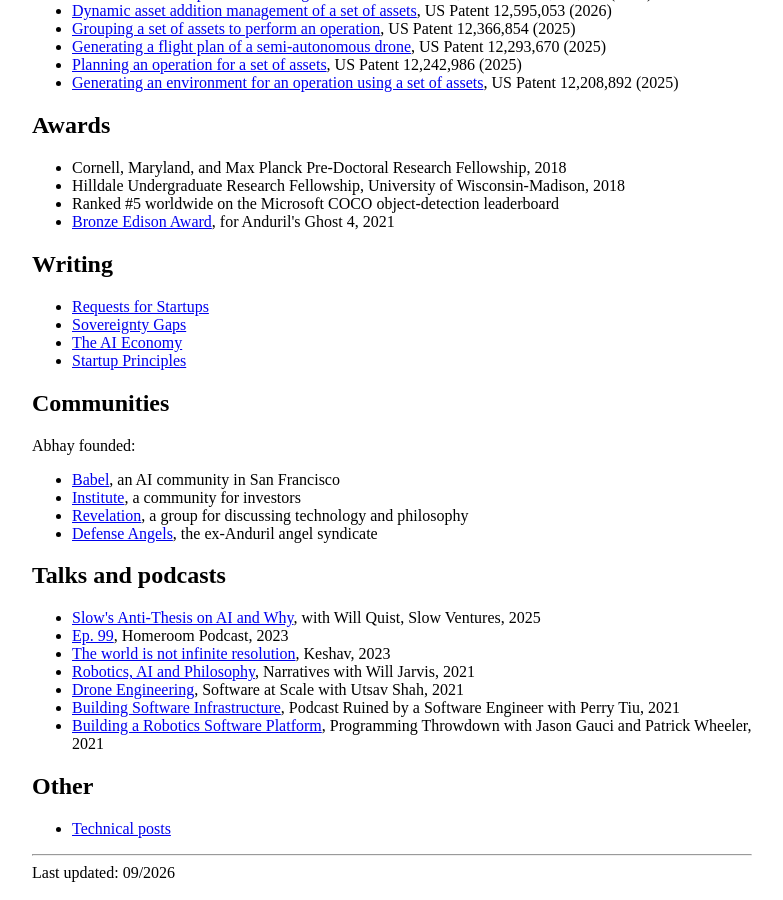
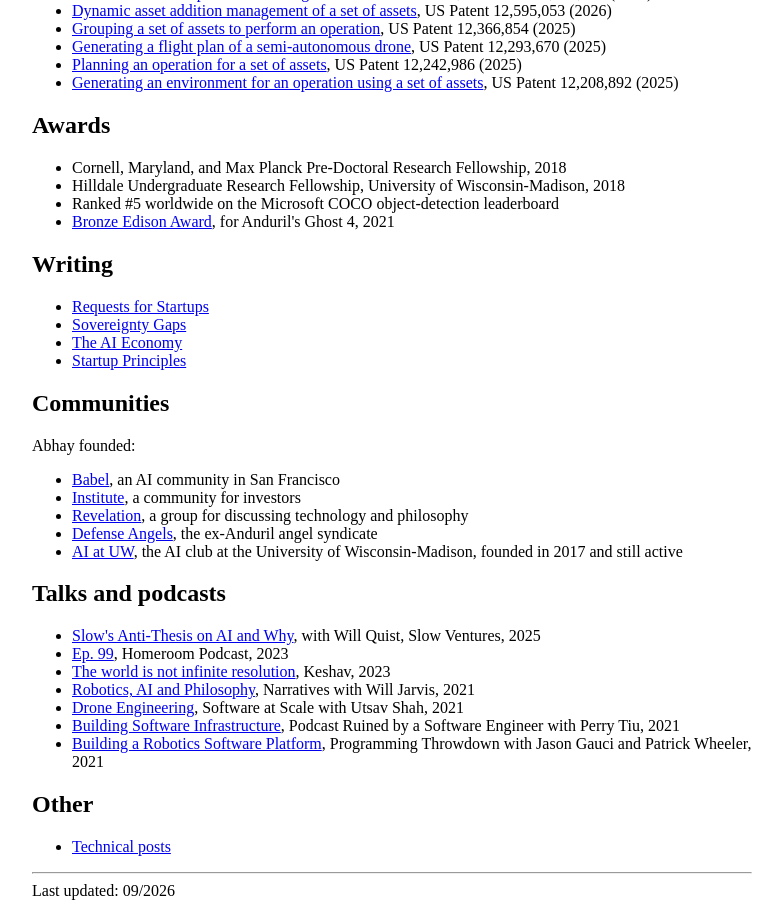
Before and after one commit to abhay-venkatesh/abhay-venkatesh.github.io, a Jekyll site: the page built from _pages/about.md, in a window 1280 px wide and 900 px high, scrolled down 1481 px. Shown: the whole window, without its empty margins (248-1031 px from the left). Built offline with Jekyll 4.4.1, drawn with Linux system fonts in a browser that asks for light colours.

Commit message:
Add AI at UW to Communities

```diff
--- a/_pages/about.md
+++ b/_pages/about.md
@@ -101,6 +101,7 @@
   <li><a target="_blank" href="https://www.institutesf.org/">Institute</a>, a community for investors</li>
   <li><a target="_blank" href="https://www.revelationsf.com/">Revelation</a>, a group for discussing technology and philosophy</li>
   <li><a target="_blank" href="https://docs.google.com/document/d/1EXJ_hwhSmEqdftGcaF5AfSBXn1BcaaPqhy0lctBdaB8/edit">Defense Angels</a>, the ex-Anduril angel syndicate</li>
+  <li><a target="_blank" href="https://www.instagram.com/aiclubuw/">AI at UW</a>, the AI club at the University of Wisconsin-Madison, founded in 2017 and still active</li>
 </ul>
 
 <h2>Talks and podcasts</h2>
```
